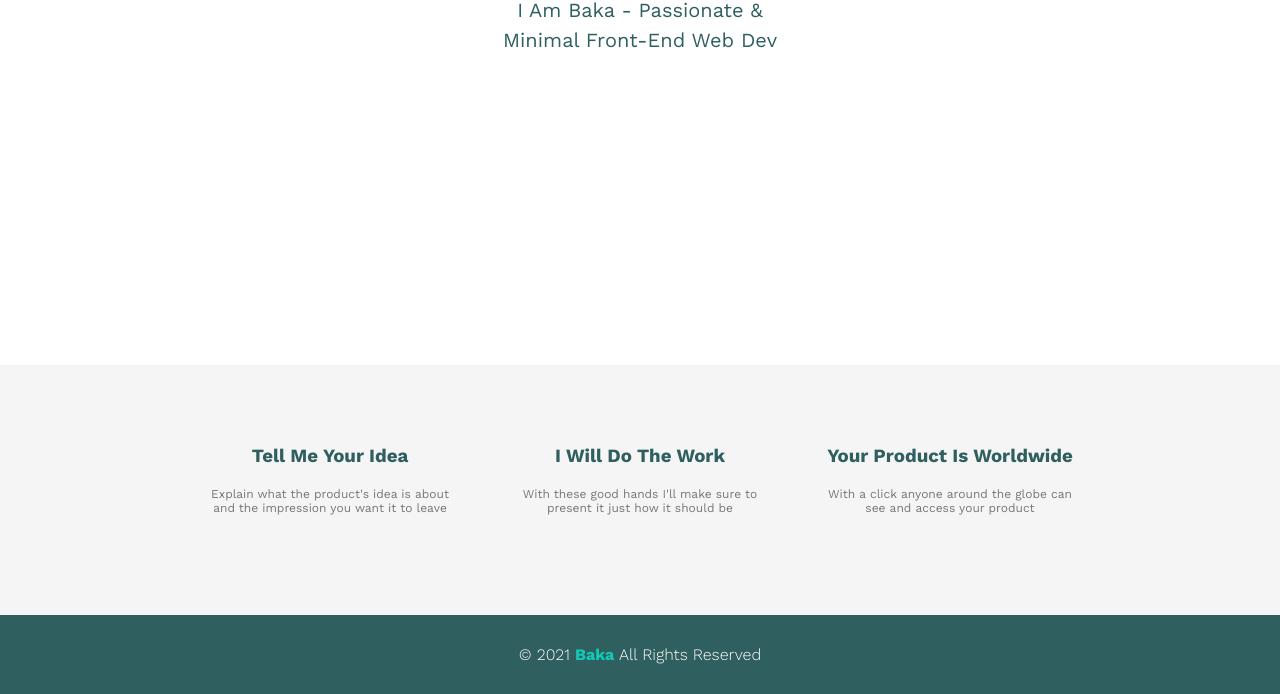
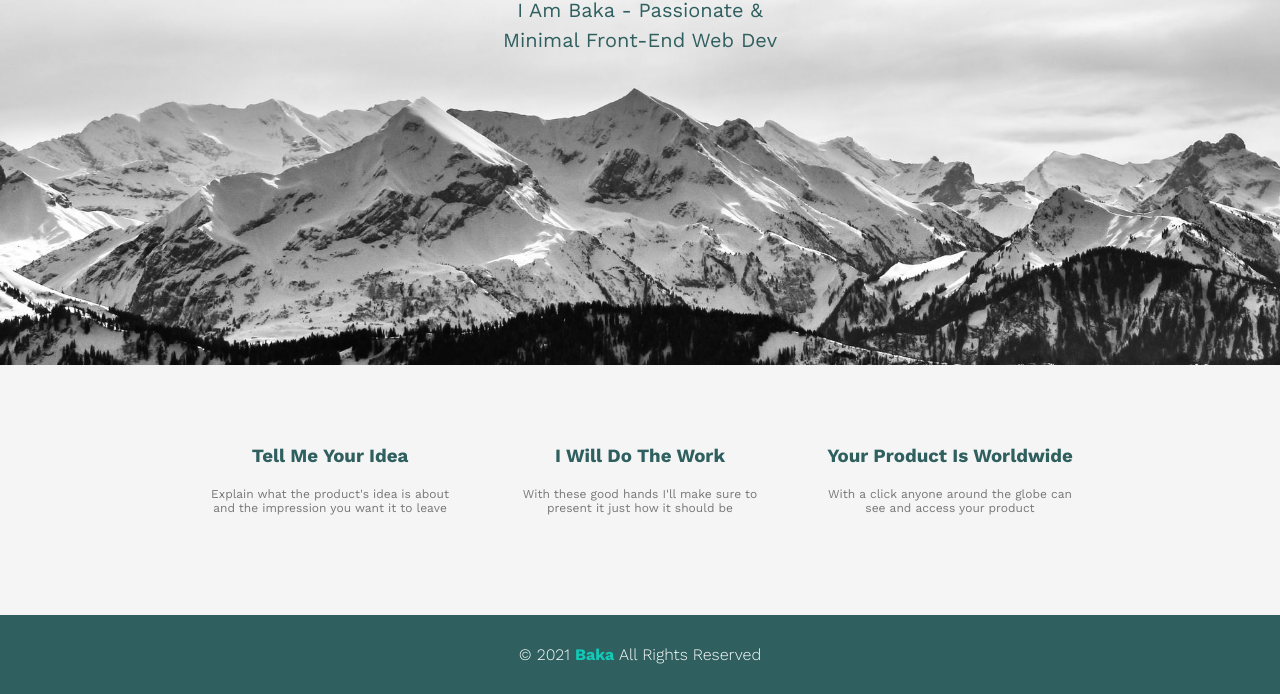
Before and after one commit to bakader07/html-css-temp1, a plain HTML site: page index.html in a window 1280 px wide. Shown: the part 435-1129 px from the top of the page. Drawn offline with nearby package versions, Linux system fonts and the light colour scheme; files whose address does not match are found by name.

Commit message:
Update master.css

```diff
--- a/master.css
+++ b/master.css
@@ -97,7 +97,7 @@ header {
 
 .landing-page {
     height: calc(100vh - 60px);
-    background-image: url(/images/landing.jpg);
+    background-image: url(/landing.jpg);
     background-size: cover;
     display: flex;
     align-items: center;
```
